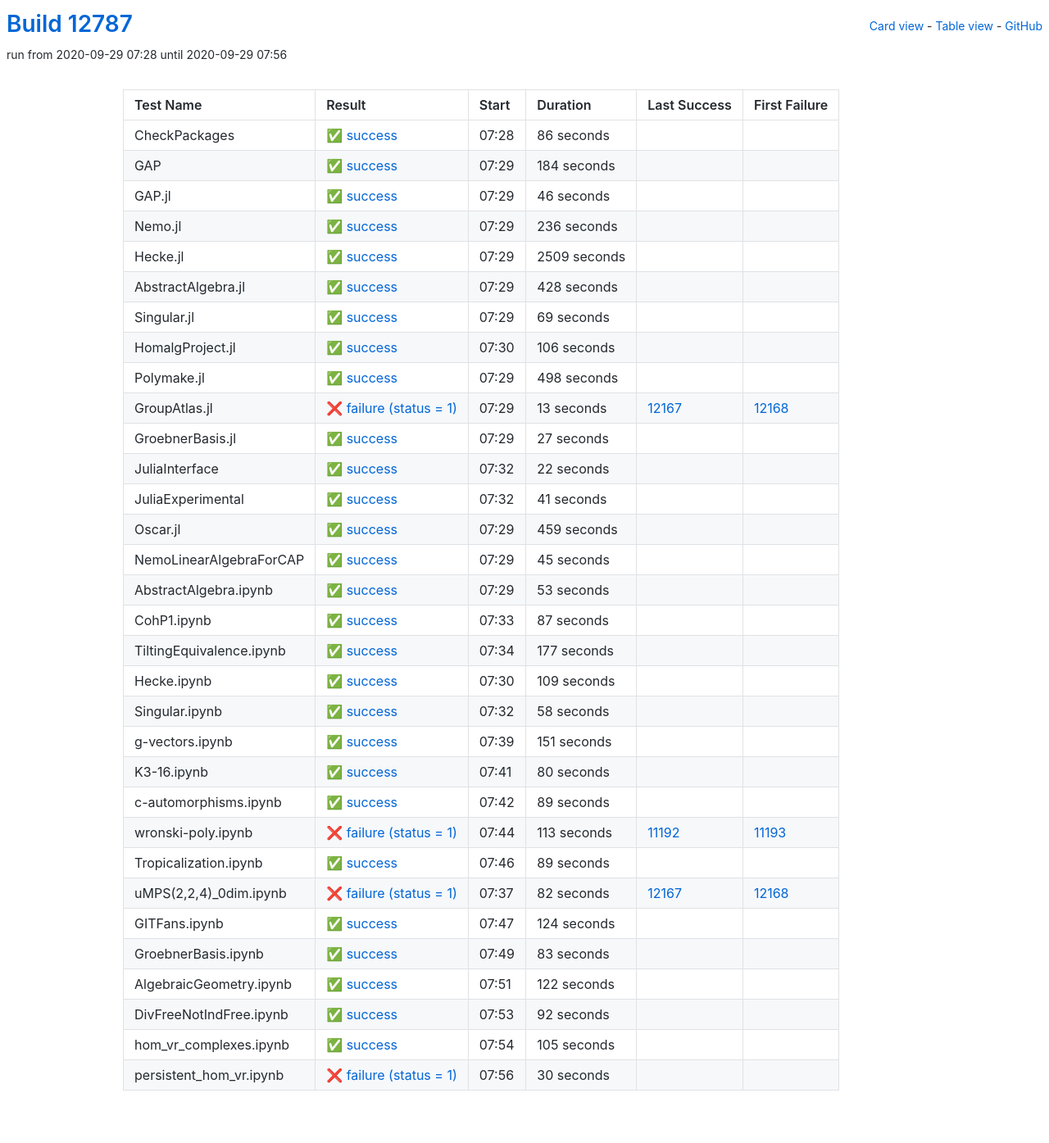
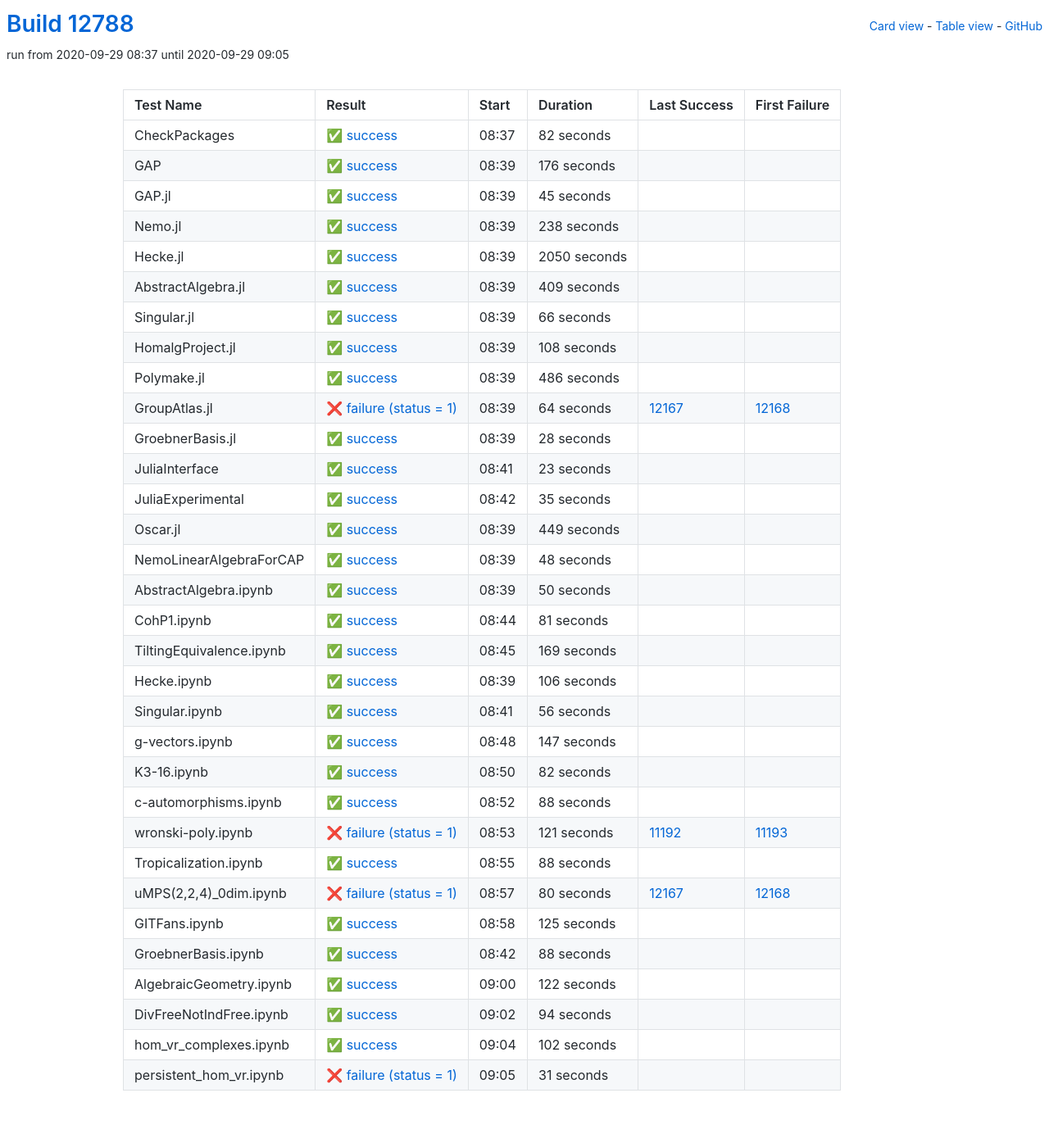
Before and after one commit to oscar-system/oscar-ci-status, a Jekyll site: the page built from table.html, in a window 1280 px wide. Shown: the whole page at 82% size. Built offline with Jekyll 4.4.1, drawn with Linux system fonts in a browser that asks for light colours.

Commit message:
Build #12788

```diff
--- a/_data/ci.yml
+++ b/_data/ci.yml
@@ -1,6 +1,6 @@
 ---
-build: 12787
-build_url: https://oscarci.mathematik.uni-kl.de/job/oscar/12787/
+build: 12788
+build_url: https://oscarci.mathematik.uni-kl.de/job/oscar/12788/
 job: oscar
 organization: oscar-system
 repo: oscar-ci-status
@@ -8,92 +8,224 @@ repourl: https://github.com/oscar-system/oscar-ci-status
 tests:
 - name: CheckPackages
   id: checkpackages
-  log: https://oscarci.mathematik.uni-kl.de/job/oscar/12787/artifact/logs/build-12787/CheckPackages.log
-  start: 2020-09-29 07:28
+  log: https://oscarci.mathematik.uni-kl.de/job/oscar/12788/artifact/logs/build-12788/CheckPackages.log
+  start: 2020-09-29 08:37
   success: true
   exitcode: 0
   status: success
-  duration: 86
+  duration: 82
   last_success: false
   last_success_url:
   first_failure: false
   first_failure_url:
 - name: GAP
   id: gap
-  log: https://oscarci.mathematik.uni-kl.de/job/oscar/12787/artifact/logs/build-12787/GAP.log
-  start: 2020-09-29 07:29
+  log: https://oscarci.mathematik.uni-kl.de/job/oscar/12788/artifact/logs/build-12788/GAP.log
+  start: 2020-09-29 08:39
   success: true
   exitcode: 0
   status: success
-  duration: 184
+  duration: 176
   last_success: false
   last_success_url:
   first_failure: false
   first_failure_url:
 - name: GAP.jl
   id: gap-jl
-  log: https://oscarci.mathematik.uni-kl.de/job/oscar/12787/artifact/logs/build-12787/GAP.jl.log
-  start: 2020-09-29 07:29
+  log: https://oscarci.mathematik.uni-kl.de/job/oscar/12788/artifact/logs/build-12788/GAP.jl.log
+  start: 2020-09-29 08:39
   success: true
   exitcode: 0
   status: success
-  duration: 46
+  duration: 45
   last_success: false
   last_success_url:
   first_failure: false
   first_failure_url:
 - name: Nemo.jl
   id: nemo-jl
-  log: https://oscarci.mathematik.uni-kl.de/job/oscar/12787/artifact/logs/build-12787/Nemo.jl.log
-  start: 2020-09-29 07:29
+  log: https://oscarci.mathematik.uni-kl.de/job/oscar/12788/artifact/logs/build-12788/Nemo.jl.log
+  start: 2020-09-29 08:39
   success: true
   exitcode: 0
   status: success
-  duration: 236
+  duration: 238
   last_success: false
   last_success_url:
   first_failure: false
   first_failure_url:
 - name: Hecke.jl
   id: hecke-jl
-  log: https://oscarci.mathematik.uni-kl.de/job/oscar/12787/artifact/logs/build-12787/Hecke.jl.log
-  start: 2020-09-29 07:29
+  log: https://oscarci.mathematik.uni-kl.de/job/oscar/12788/artifact/logs/build-12788/Hecke.jl.log
+  start: 2020-09-29 08:39
   success: true
   exitcode: 0
   status: success
-  duration: 2509
+  duration: 2050
   last_success: false
   last_success_url:
   first_failure: false
   first_failure_url:
 - name: AbstractAlgebra.jl
   id: abstractalgebra-jl
-  log: https://oscarci.mathematik.uni-kl.de/job/oscar/12787/artifact/logs/build-12787/AbstractAlgebra.jl.log
-  start: 2020-09-29 07:29
+  log: https://oscarci.mathematik.uni-kl.de/job/oscar/12788/artifact/logs/build-12788/AbstractAlgebra.jl.log
+  start: 2020-09-29 08:39
   success: true
   exitcode: 0
   status: success
-  duration: 428
+  duration: 409
   last_success: false
   last_success_url:
   first_failure: false
   first_failure_url:
 - name: Singular.jl
   id: singular-jl
-  log: https://oscarci.mathematik.uni-kl.de/job/oscar/12787/artifact/logs/build-12787/Singular.jl.log
-  start: 2020-09-29 07:29
+  log: https://oscarci.mathematik.uni-kl.de/job/oscar/12788/artifact/logs/build-12788/Singular.jl.log
+  start: 2020-09-29 08:39
   success: true
   exitcode: 0
   status: success
-  duration: 69
+  duration: 66
   last_success: false
   last_success_url:
   first_failure: false
   first_failure_url:
 - name: HomalgProject.jl
   id: homalgproject-jl
-  log: https://oscarci.mathematik.uni-kl.de/job/oscar/12787/artifact/logs/build-12787/HomalgProject.jl.log
-  start: 2020-09-29 07:30
+  log: https://oscarci.mathematik.uni-kl.de/job/oscar/12788/artifact/logs/build-12788/HomalgProject.jl.log
+  start: 2020-09-29 08:39
+  success: true
+  exitcode: 0
+  status: success
+  duration: 108
+  last_success: false
+  last_success_url:
+  first_failure: false
+  first_failure_url:
+- name: Polymake.jl
+  id: polymake-jl
+  log: https://oscarci.mathematik.uni-kl.de/job/oscar/12788/artifact/logs/build-12788/Polymake.jl.log
+  start: 2020-09-29 08:39
+  success: true
+  exitcode: 0
+  status: success
+  duration: 486
+  last_success: false
+  last_success_url:
+  first_failure: false
+  first_failure_url:
+- name: GroupAtlas.jl
+  id: groupatlas-jl
+  log: https://oscarci.mathematik.uni-kl.de/job/oscar/12788/artifact/logs/build-12788/GroupAtlas.jl.log
+  start: 2020-09-29 08:39
+  success: false
+  exitcode: 1
+  status: failure
+  duration: 64
+  last_success: 12167
+  last_success_url: https://oscarci.mathematik.uni-kl.de/job/oscar/12167/
+  first_failure: 12168
+  first_failure_url: https://oscarci.mathematik.uni-kl.de/job/oscar/12168/
+- name: GroebnerBasis.jl
+  id: groebnerbasis-jl
+  log: https://oscarci.mathematik.uni-kl.de/job/oscar/12788/artifact/logs/build-12788/GroebnerBasis.jl.log
+  start: 2020-09-29 08:39
+  success: true
+  exitcode: 0
+  status: success
+  duration: 28
+  last_success: false
+  last_success_url:
+  first_failure: false
+  first_failure_url:
+- name: JuliaInterface
+  id: juliainterface
+  log: https://oscarci.mathematik.uni-kl.de/job/oscar/12788/artifact/logs/build-12788/JuliaInterface.log
+  start: 2020-09-29 08:41
+  success: true
+  exitcode: 0
+  status: success
+  duration: 23
+  last_success: false
+  last_success_url:
+  first_failure: false
+  first_failure_url:
+- name: JuliaExperimental
+  id: juliaexperimental
+  log: https://oscarci.mathematik.uni-kl.de/job/oscar/12788/artifact/logs/build-12788/JuliaExperimental.log
+  start: 2020-09-29 08:42
+  success: true
+  exitcode: 0
+  status: success
+  duration: 35
+  last_success: false
+  last_success_url:
+  first_failure: false
+  first_failure_url:
+- name: Oscar.jl
+  id: oscar-jl
+  log: https://oscarci.mathematik.uni-kl.de/job/oscar/12788/artifact/logs/build-12788/Oscar.jl.log
+  start: 2020-09-29 08:39
+  success: true
+  exitcode: 0
+  status: success
+  duration: 449
+  last_success: false
+  last_success_url:
+  first_failure: false
+  first_failure_url:
+- name: NemoLinearAlgebraForCAP
+  id: nemolinearalgebraforcap
+  log: https://oscarci.mathematik.uni-kl.de/job/oscar/12788/artifact/logs/build-12788/NemoLinearAlgebraForCAP.log
+  start: 2020-09-29 08:39
+  success: true
+  exitcode: 0
+  status: success
+  duration: 48
+  last_success: false
+  last_success_url:
+  first_failure: false
+  first_failure_url:
+- name: AbstractAlgebra.ipynb
+  id: abstractalgebra-ipynb
+  log: https://oscarci.mathematik.uni-kl.de/job/oscar/12788/artifact/logs/build-12788/AbstractAlgebra.ipynb.log
+  start: 2020-09-29 08:39
+  success: true
+  exitcode: 0
+  status: success
+  duration: 50
+  last_success: false
+  last_success_url:
+  first_failure: false
+  first_failure_url:
+- name: CohP1.ipynb
+  id: cohp1-ipynb
+  log: https://oscarci.mathematik.uni-kl.de/job/oscar/12788/artifact/logs/build-12788/CohP1.ipynb.log
+  start: 2020-09-29 08:44
+  success: true
+  exitcode: 0
+  status: success
+  duration: 81
+  last_success: false
+  last_success_url:
+  first_failure: false
+  first_failure_url:
+- name: TiltingEquivalence.ipynb
+  id: tiltingequivalence-ipynb
+  log: https://oscarci.mathematik.uni-kl.de/job/oscar/12788/artifact/logs/build-12788/TiltingEquivalence.ipynb.log
+  start: 2020-09-29 08:45
+  success: true
+  exitcode: 0
+  status: success
+  duration: 169
+  last_success: false
+  last_success_url:
+  first_failure: false
+  first_failure_url:
+- name: Hecke.ipynb
+  id: hecke-ipynb
+  log: https://oscarci.mathematik.uni-kl.de/job/oscar/12788/artifact/logs/build-12788/Hecke.ipynb.log
+  start: 2020-09-29 08:39
   success: true
   exitcode: 0
   status: success
@@ -102,250 +234,118 @@ tests:
   last_success_url:
   first_failure: false
   first_failure_url:
-- name: Polymake.jl
-  id: polymake-jl
-  log: https://oscarci.mathematik.uni-kl.de/job/oscar/12787/artifact/logs/build-12787/Polymake.jl.log
-  start: 2020-09-29 07:29
+- name: Singular.ipynb
+  id: singular-ipynb
+  log: https://oscarci.mathematik.uni-kl.de/job/oscar/12788/artifact/logs/build-12788/Singular.ipynb.log
+  start: 2020-09-29 08:41
   success: true
   exitcode: 0
   status: success
-  duration: 498
-  last_success: false
-  last_success_url:
-  first_failure: false
-  first_failure_url:
-- name: GroupAtlas.jl
-  id: groupatlas-jl
-  log: https://oscarci.mathematik.uni-kl.de/job/oscar/12787/artifact/logs/build-12787/GroupAtlas.jl.log
-  start: 2020-09-29 07:29
-  success: false
-  exitcode: 1
-  status: failure
-  duration: 13
-  last_success: 12167
-  last_success_url: https://oscarci.mathematik.uni-kl.de/job/oscar/12167/
-  first_failure: 12168
-  first_failure_url: https://oscarci.mathematik.uni-kl.de/job/oscar/12168/
-- name: GroebnerBasis.jl
-  id: groebnerbasis-jl
-  log: https://oscarci.mathematik.uni-kl.de/job/oscar/12787/artifact/logs/build-12787/GroebnerBasis.jl.log
-  start: 2020-09-29 07:29
-  success: true
-  exitcode: 0
-  status: success
-  duration: 27
-  last_success: false
-  last_success_url:
-  first_failure: false
-  first_failure_url:
-- name: JuliaInterface
-  id: juliainterface
-  log: https://oscarci.mathematik.uni-kl.de/job/oscar/12787/artifact/logs/build-12787/JuliaInterface.log
-  start: 2020-09-29 07:32
-  success: true
-  exitcode: 0
-  status: success
-  duration: 22
-  last_success: false
-  last_success_url:
-  first_failure: false
-  first_failure_url:
-- name: JuliaExperimental
-  id: juliaexperimental
-  log: https://oscarci.mathematik.uni-kl.de/job/oscar/12787/artifact/logs/build-12787/JuliaExperimental.log
-  start: 2020-09-29 07:32
-  success: true
-  exitcode: 0
-  status: success
-  duration: 41
-  last_success: false
-  last_success_url:
-  first_failure: false
-  first_failure_url:
-- name: Oscar.jl
-  id: oscar-jl
-  log: https://oscarci.mathematik.uni-kl.de/job/oscar/12787/artifact/logs/build-12787/Oscar.jl.log
-  start: 2020-09-29 07:29
-  success: true
-  exitcode: 0
-  status: success
-  duration: 459
-  last_success: false
-  last_success_url:
-  first_failure: false
-  first_failure_url:
-- name: NemoLinearAlgebraForCAP
-  id: nemolinearalgebraforcap
-  log: https://oscarci.mathematik.uni-kl.de/job/oscar/12787/artifact/logs/build-12787/NemoLinearAlgebraForCAP.log
-  start: 2020-09-29 07:29
-  success: true
-  exitcode: 0
-  status: success
-  duration: 45
-  last_success: false
-  last_success_url:
-  first_failure: false
-  first_failure_url:
-- name: AbstractAlgebra.ipynb
-  id: abstractalgebra-ipynb
-  log: https://oscarci.mathematik.uni-kl.de/job/oscar/12787/artifact/logs/build-12787/AbstractAlgebra.ipynb.log
-  start: 2020-09-29 07:29
-  success: true
-  exitcode: 0
-  status: success
-  duration: 53
-  last_success: false
-  last_success_url:
-  first_failure: false
-  first_failure_url:
-- name: CohP1.ipynb
-  id: cohp1-ipynb
-  log: https://oscarci.mathematik.uni-kl.de/job/oscar/12787/artifact/logs/build-12787/CohP1.ipynb.log
-  start: 2020-09-29 07:33
-  success: true
-  exitcode: 0
-  status: success
-  duration: 87
-  last_success: false
-  last_success_url:
-  first_failure: false
-  first_failure_url:
-- name: TiltingEquivalence.ipynb
-  id: tiltingequivalence-ipynb
-  log: https://oscarci.mathematik.uni-kl.de/job/oscar/12787/artifact/logs/build-12787/TiltingEquivalence.ipynb.log
-  start: 2020-09-29 07:34
-  success: true
-  exitcode: 0
-  status: success
-  duration: 177
-  last_success: false
-  last_success_url:
-  first_failure: false
-  first_failure_url:
-- name: Hecke.ipynb
-  id: hecke-ipynb
-  log: https://oscarci.mathematik.uni-kl.de/job/oscar/12787/artifact/logs/build-12787/Hecke.ipynb.log
-  start: 2020-09-29 07:30
-  success: true
-  exitcode: 0
-  status: success
-  duration: 109
-  last_success: false
-  last_success_url:
-  first_failure: false
-  first_failure_url:
-- name: Singular.ipynb
-  id: singular-ipynb
-  log: https://oscarci.mathematik.uni-kl.de/job/oscar/12787/artifact/logs/build-12787/Singular.ipynb.log
-  start: 2020-09-29 07:32
-  success: true
-  exitcode: 0
-  status: success
-  duration: 58
+  duration: 56
   last_success: false
   last_success_url:
   first_failure: false
   first_failure_url:
 - name: g-vectors.ipynb
   id: g-vectors-ipynb
-  log: https://oscarci.mathematik.uni-kl.de/job/oscar/12787/artifact/logs/build-12787/g-vectors.ipynb.log
-  start: 2020-09-29 07:39
+  log: https://oscarci.mathematik.uni-kl.de/job/oscar/12788/artifact/logs/build-12788/g-vectors.ipynb.log
+  start: 2020-09-29 08:48
   success: true
   exitcode: 0
   status: success
-  duration: 151
+  duration: 147
   last_success: false
   last_success_url:
   first_failure: false
   first_failure_url:
 - name: K3-16.ipynb
   id: k3-16-ipynb
-  log: https://oscarci.mathematik.uni-kl.de/job/oscar/12787/artifact/logs/build-12787/K3-16.ipynb.log
-  start: 2020-09-29 07:41
+  log: https://oscarci.mathematik.uni-kl.de/job/oscar/12788/artifact/logs/build-12788/K3-16.ipynb.log
+  start: 2020-09-29 08:50
   success: true
   exitcode: 0
   status: success
-  duration: 80
+  duration: 82
   last_success: false
   last_success_url:
   first_failure: false
   first_failure_url:
 - name: c-automorphisms.ipynb
   id: c-automorphisms-ipynb
-  log: https://oscarci.mathematik.uni-kl.de/job/oscar/12787/artifact/logs/build-12787/c-automorphisms.ipynb.log
-  start: 2020-09-29 07:42
+  log: https://oscarci.mathematik.uni-kl.de/job/oscar/12788/artifact/logs/build-12788/c-automorphisms.ipynb.log
+  start: 2020-09-29 08:52
   success: true
   exitcode: 0
   status: success
-  duration: 89
+  duration: 88
   last_success: false
   last_success_url:
   first_failure: false
   first_failure_url:
 - name: wronski-poly.ipynb
   id: wronski-poly-ipynb
-  log: https://oscarci.mathematik.uni-kl.de/job/oscar/12787/artifact/logs/build-12787/wronski-poly.ipynb.log
-  start: 2020-09-29 07:44
+  log: https://oscarci.mathematik.uni-kl.de/job/oscar/12788/artifact/logs/build-12788/wronski-poly.ipynb.log
+  start: 2020-09-29 08:53
   success: false
   exitcode: 1
   status: failure
-  duration: 113
+  duration: 121
   last_success: 11192
   last_success_url: https://oscarci.mathematik.uni-kl.de/job/oscar/11192/
   first_failure: 11193
   first_failure_url: https://oscarci.mathematik.uni-kl.de/job/oscar/11193/
 - name: Tropicalization.ipynb
   id: tropicalization-ipynb
-  log: https://oscarci.mathematik.uni-kl.de/job/oscar/12787/artifact/logs/build-12787/Tropicalization.ipynb.log
-  start: 2020-09-29 07:46
+  log: https://oscarci.mathematik.uni-kl.de/job/oscar/12788/artifact/logs/build-12788/Tropicalization.ipynb.log
+  start: 2020-09-29 08:55
   success: true
   exitcode: 0
   status: success
-  duration: 89
+  duration: 88
   last_success: false
   last_success_url:
   first_failure: false
   first_failure_url:
 - name: uMPS(2,2,4)_0dim.ipynb
   id: umps-2-2-4-0dim-ipynb
-  log: https://oscarci.mathematik.uni-kl.de/job/oscar/12787/artifact/logs/build-12787/uMPS-2-2-4-_0dim.ipynb.log
-  start: 2020-09-29 07:37
+  log: https://oscarci.mathematik.uni-kl.de/job/oscar/12788/artifact/logs/build-12788/uMPS-2-2-4-_0dim.ipynb.log
+  start: 2020-09-29 08:57
   success: false
   exitcode: 1
   status: failure
-  duration: 82
+  duration: 80
   last_success: 12167
   last_success_url: https://oscarci.mathematik.uni-kl.de/job/oscar/12167/
   first_failure: 12168
   first_failure_url: https://oscarci.mathematik.uni-kl.de/job/oscar/12168/
 - name: GITFans.ipynb
   id: gitfans-ipynb
-  log: https://oscarci.mathematik.uni-kl.de/job/oscar/12787/artifact/logs/build-12787/GITFans.ipynb.log
-  start: 2020-09-29 07:47
+  log: https://oscarci.mathematik.uni-kl.de/job/oscar/12788/artifact/logs/build-12788/GITFans.ipynb.log
+  start: 2020-09-29 08:58
   success: true
   exitcode: 0
   status: success
-  duration: 124
+  duration: 125
   last_success: false
   last_success_url:
   first_failure: false
   first_failure_url:
 - name: GroebnerBasis.ipynb
   id: groebnerbasis-ipynb
-  log: https://oscarci.mathematik.uni-kl.de/job/oscar/12787/artifact/logs/build-12787/GroebnerBasis.ipynb.log
-  start: 2020-09-29 07:49
+  log: https://oscarci.mathematik.uni-kl.de/job/oscar/12788/artifact/logs/build-12788/GroebnerBasis.ipynb.log
+  start: 2020-09-29 08:42
   success: true
   exitcode: 0
   status: success
-  duration: 83
+  duration: 88
   last_success: false
   last_success_url:
   first_failure: false
   first_failure_url:
 - name: AlgebraicGeometry.ipynb
   id: algebraicgeometry-ipynb
-  log: https://oscarci.mathematik.uni-kl.de/job/oscar/12787/artifact/logs/build-12787/AlgebraicGeometry.ipynb.log
-  start: 2020-09-29 07:51
+  log: https://oscarci.mathematik.uni-kl.de/job/oscar/12788/artifact/logs/build-12788/AlgebraicGeometry.ipynb.log
+  start: 2020-09-29 09:00
   success: true
   exitcode: 0
   status: success
@@ -356,36 +356,36 @@ tests:
   first_failure_url:
 - name: DivFreeNotIndFree.ipynb
   id: divfreenotindfree-ipynb
-  log: https://oscarci.mathematik.uni-kl.de/job/oscar/12787/artifact/logs/build-12787/DivFreeNotIndFree.ipynb.log
-  start: 2020-09-29 07:53
+  log: https://oscarci.mathematik.uni-kl.de/job/oscar/12788/artifact/logs/build-12788/DivFreeNotIndFree.ipynb.log
+  start: 2020-09-29 09:02
   success: true
   exitcode: 0
   status: success
-  duration: 92
+  duration: 94
   last_success: false
   last_success_url:
   first_failure: false
   first_failure_url:
 - name: hom_vr_complexes.ipynb
   id: hom-vr-complexes-ipynb
-  log: https://oscarci.mathematik.uni-kl.de/job/oscar/12787/artifact/logs/build-12787/hom_vr_complexes.ipynb.log
-  start: 2020-09-29 07:54
+  log: https://oscarci.mathematik.uni-kl.de/job/oscar/12788/artifact/logs/build-12788/hom_vr_complexes.ipynb.log
+  start: 2020-09-29 09:04
   success: true
   exitcode: 0
   status: success
-  duration: 105
+  duration: 102
   last_success: false
   last_success_url:
   first_failure: false
   first_failure_url:
 - name: persistent_hom_vr.ipynb
   id: persistent-hom-vr-ipynb
-  log: https://oscarci.mathematik.uni-kl.de/job/oscar/12787/artifact/logs/build-12787/persistent_hom_vr.ipynb.log
-  start: 2020-09-29 07:56
+  log: https://oscarci.mathematik.uni-kl.de/job/oscar/12788/artifact/logs/build-12788/persistent_hom_vr.ipynb.log
+  start: 2020-09-29 09:05
   success: false
   exitcode: 1
   status: failure
-  duration: 30
+  duration: 31
   last_success: false
   last_success_url:
   first_failure: false
```
Also changed, not shown: README.md.
